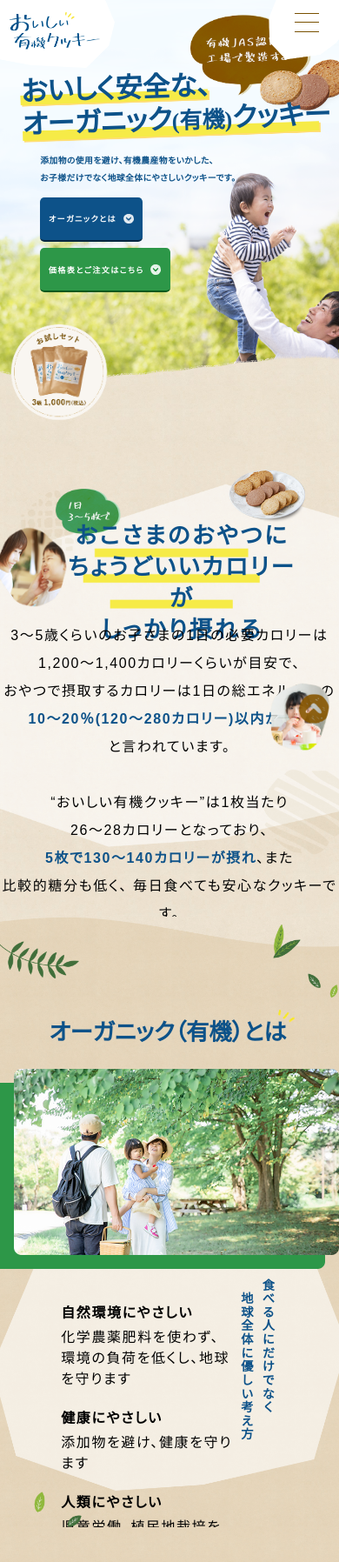
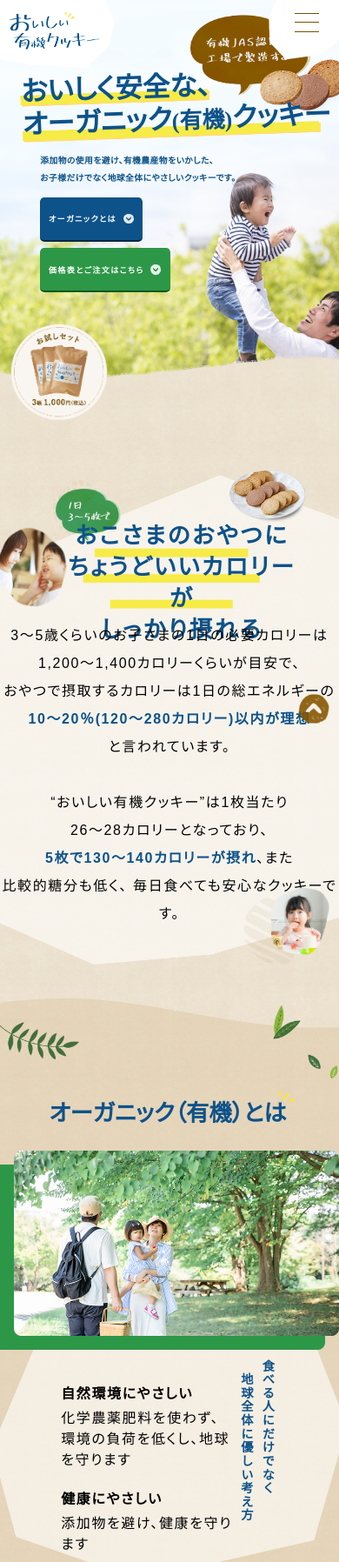
Before and after one commit to Sihoo-milk/20200703_yuukicookie, a PHP site: page / in a window 390 px wide. Shown: the top 1796 px of the page at 87% size. Run offline with PHP 8.4, Linux system fonts and the light colour scheme; some libraries are stand-ins or nearby versions; some web fonts are replaced.

Commit message:
スマホ時のカロリーセクション調整

```diff
--- a/css/style.css
+++ b/css/style.css
@@ -568,7 +568,7 @@
 
 @media screen and (max-width: 768px) {
   .calorie {
-    height: 140.02604vw;
+    height: 163.93229vw;
     padding-top: 13.93229vw;
     background-image: url(../img/calorie_bg-sp.png);
     background-size: cover;
@@ -599,7 +599,7 @@
     width: 20.3125vw;
   }
   .calorie__girl {
-    top: 69.92188vw;
+    top: 130.20833vw;
     right: 0;
     width: 20.3125vw;
   }
--- a/scss/main.scss
+++ b/scss/main.scss
@@ -535,7 +535,7 @@
 }
 @media screen and (max-width: 768px) {
   .calorie {
-    height: 140.02604vw;
+    height: sp-get_vw(1259);
     padding-top: sp-get_vw(107);
     background-image: url(../img/calorie_bg-sp.png);
     background-size: cover;
@@ -565,7 +565,7 @@
       width: get_vw(260);
     }
     &__girl {
-      top: get_vw(895);
+      top: sp-get_vw(1000);
       right: 0;
       width: get_vw(260);
     }
```
Also changed, not shown: img/calorie_bg-sp.png.
